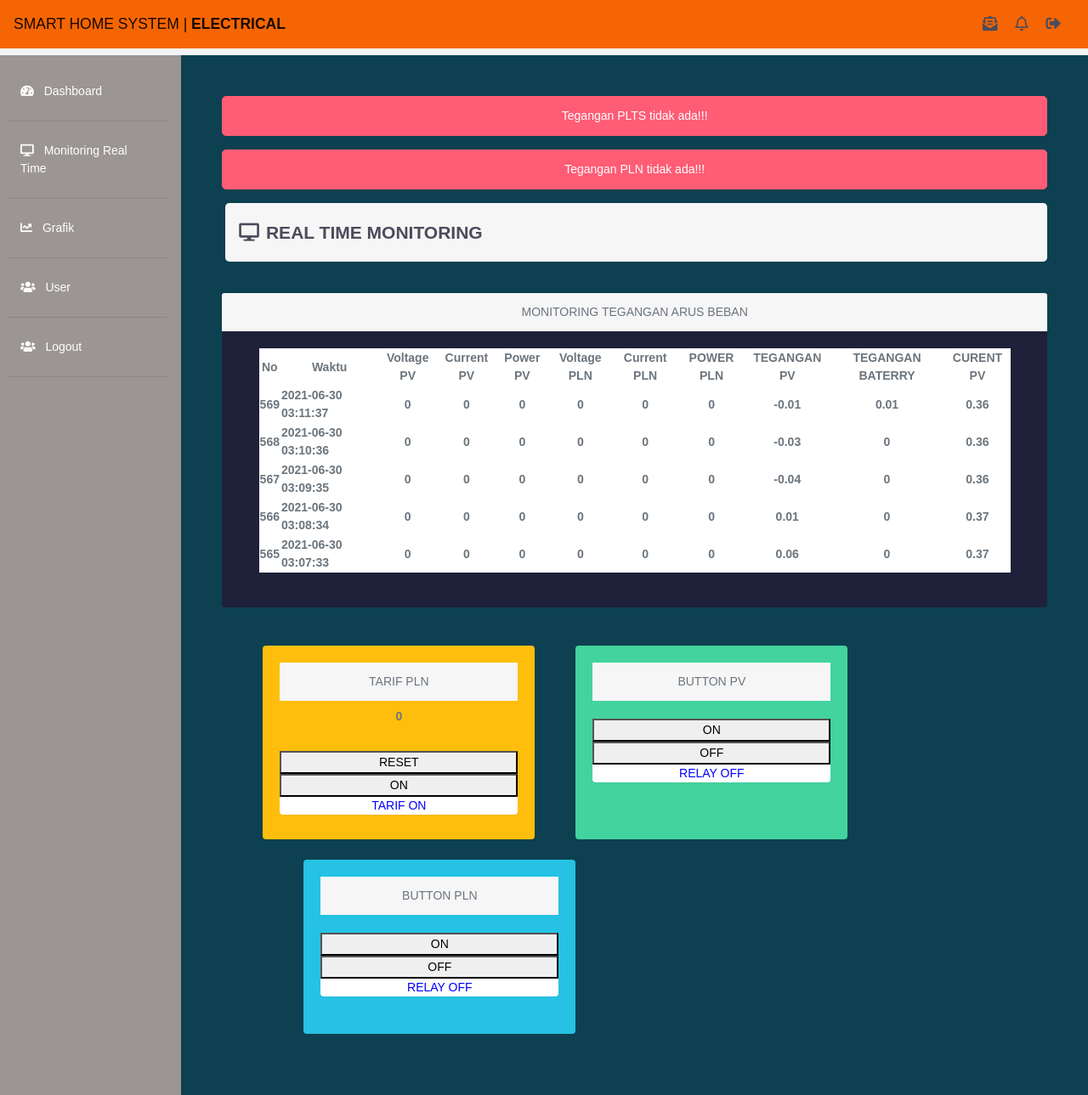
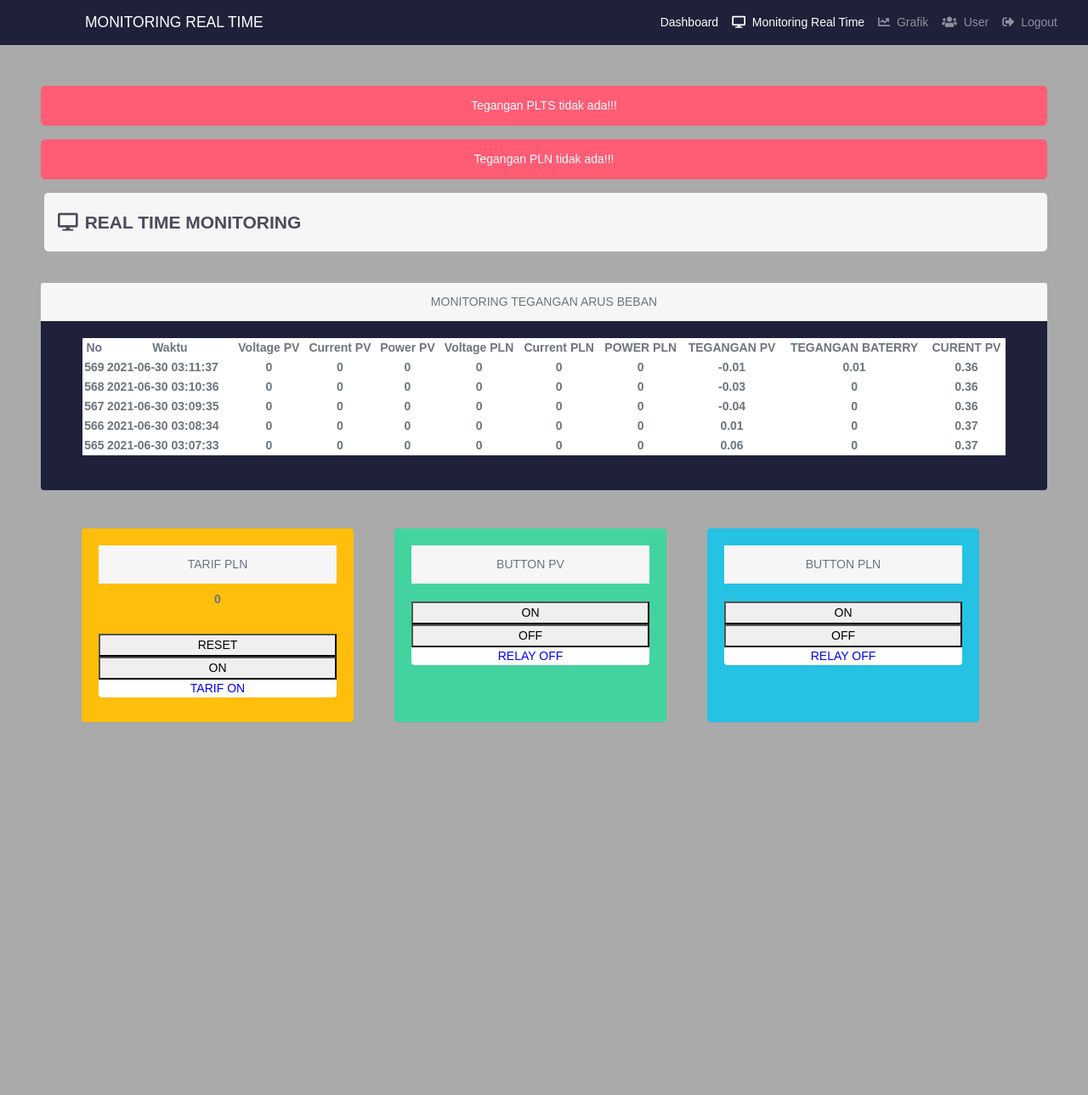
Before and after one commit to bagasabiyu/photovoltaic-ats, a PHP site: page /monitoring.php in a window 1280 px wide. Shown: the whole page at 85% size. After the commit the page ends 850 px from the top, so only its background shows below. Run offline with PHP 8.4, Linux system fonts and the light colour scheme; data comes from the database, SQL or seed files in the repository; lists and menus that the app fills with data are empty; some libraries are stand-ins or nearby versions.

Commit message:
ubah tampilan

```diff
--- a/monitoring.php
+++ b/monitoring.php
@@ -16,54 +16,49 @@
   <body>
       <script src="https://code.jquery.com/jquery-3.5.1.slim.min.js" integrity="sha384-DfXdz2htPH0lsSSs5nCTpuj/zy4C+OGpamoFVy38MVBnE+IbbVYUew+OrCXaRkfj" crossorigin="anonymous"></script>
         <script src="https://ajax.googleapis.com/ajax/libs/jquery/2.1.3/jquery.min.js"></script>
-      <!-- Navbar -->
-        <nav class="navbar navbar-expand-lg navbar-light fixed top" style="background-color: #f56503;">
-          <a class="navbar-brand" href="#">SMART HOME SYSTEM | <b>ELECTRICAL</b></a>
-            <form class="form-inline my-2 my-lg-0 ml-auto">
+        <nav class="navbar navbar-expand-lg navbar-dark bg-secondary">
+  <div class="container-fluid">
+  <nav class="navbar navbar-light bg-secondary">
+  <div class="container">
+    <a class="navbar-brand" href="#">
+    </a>
+    <!-- Navbar -->
+  </div>
+</nav>
+    <a class="navbar-brand" href="#">MONITORING REAL TIME </a>
+    <button class="navbar-toggler" type="button" data-bs-toggle="collapse" data-bs-target="#navbarNav" aria-controls="navbarNav" aria-expanded="false" aria-label="Toggle navigation">
+      <span class="navbar-toggler-icon"></span>
+    </button>
+    <div class="collapse navbar-collapse" id="navbarNav">
+      <ul class="navbar-nav ml-auto">
+        <li class="nav-item">
+          <a class="nav-link active" aria-current="page" href="dashboard.php"><i class="fas fa-home-lg mr-1"></i>
+          Dashboard</a>
+        </li>
+        <li class="nav-item">
+          <a class="nav-link active" aria-current="page" href="monitoring.php"><i class="fas fa-desktop mr-1"></i>
+          Monitoring Real Time</a>
+        </li>
+        <li class="nav-item">
+          <a class="nav-link" href="grafik.php"><i class="fas fa-chart-line mr-1"></i>
+          Grafik</a>
+        </li>
+        <li class="nav-item">
+          <a class="nav-link" href="user.php"><i class="fas fa-users mr-1"></i>
+          User</a>
+        </li>
+        <li class="nav-item">
+          <a class="nav-link" href="logout.php"><i class="fas fa-sign-out-alt mr-1"></i>
+          Logout</a>
+        </li>
+      </ul>
+    </div>
+  </div>
+</nav>
+      <!-- Menubar -->
 
-            </form>
-
-            <div class="icon ml-4">
-                <h5>
-                    <i class="fas fa-envelope-open-text mr-3" data-toggle="tooltip" title="Pesan Masuk"></i>
-                    <i class="far fa-bell mr-3" data-toggle="tooltip" title="Peringatan"></i>
-                    <i class="fas fa-sign-out-alt mr-3" data-toggle="tooltip" title="Keluar"></i>
-                </h5>
-          </div>
-        </nav>
-      <!-- Menubar -->
-      <div class="row no-gutters">
-          <div class="col-md-2 mt-2 pr-3 pt-4" style="background-color: #9b9693;">
-            <ul class="nav flex-column ml-2 mb-5">
-              <li class="nav-item">
-                <a class="nav-link active text-white" href="dashboard.php"><i class="fas fa-tachometer-alt mr-2"></i>
-                    Dashboard</a><hr class="secondary">
-              </li>
-              <li class="nav-item">
-                <a class="nav-link text-white" href="monitoring.php"><i class="fas fa-desktop mr-2"></i>
-                    Monitoring Real Time</a><hr class="secondary">
-              </li>
-              <li class="nav-item">
-                <a class="nav-link text-white" href="grafik.php"><i class="fas fa-chart-line mr-2"></i>
-                    Grafik</a><hr class="secondary">
-              </li>
-              <!--
-                <li class="nav-item">
-                <a class="nav-link text-white" href="laporan.php"><i class="fas fa-columns mr-2"></i>
-                    Laporan</a><hr class="secondary">
-              </li>-->
-                <li class="nav-item">
-                <a class="nav-link text-white" href="user.php"><i class="fas fa-users mr-2"></i>
-                    User</a><hr class="secondary">
-              </li>
-                <li class="nav-item">
-                <a class="nav-link text-white" href="logout.php"><i class="fas fa-users mr-2"></i>
-                    Logout</a><hr class="secondary">
-              </li>
-            </ul>
-          </div>
           <!-- ISI DASHBOARD -->
-          <div class="col-md-10 mt-2 p-5 pt-3" style="background-color:#0d4050;">
+          <div class="col-md-20 mt-0 p-5 pt-3" style="background-color:#AAAAAA;">
               <div id="voltatsalert" class="alert text-center alert-danger" role="alert" style="display: none;">
                   Tegangan PLTS tidak ada!!!
                 </div>
```
